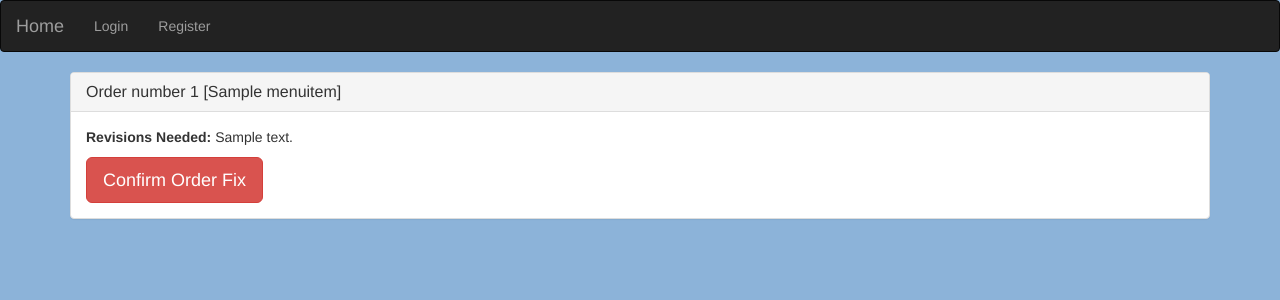
After one commit to KiaraRaynS/restaurant_app-07-07-16, a Django app: page /order/confirmrevision/1/ in a window 1280 px wide. The commit adds this page. Shown: the top 300 px of the page. Run offline with Django 3.2, Linux system fonts and the light colour scheme; tables that the repository leaves empty hold one stand-in row (values such as "Sample post"); some libraries are stand-ins or nearby versions.

Commit message:
Cooks now able to mark revisions as finished

```diff
--- /dev/null
+++ b/mightyrestaurant/appmightyrestaurant/templates/confirmorderrevisionview.html
@@ -0,0 +1,16 @@
+{% extends 'base.html' %}
+
+{% block bodycontent %}
+<div class="panel panel-default">
+  <div class="panel-heading">
+    <h3 class="panel-title">Order number {{order.id}} [{{order.orderitem}}]</h3>
+  </div>
+  <div class="panel-body">
+    <p><b>Revisions Needed:</b> {{ order.revision }}</p>
+    <form type='' method='post'>
+      {% csrf_token %}
+      <input class='btn btn-lg btn-danger' type='submit' value='Confirm Order Fix'>
+    </form>
+  </div>
+</div>
+{% endblock %}
--- a/mightyrestaurant/appmightyrestaurant/templates/indexview.html
+++ b/mightyrestaurant/appmightyrestaurant/templates/indexview.html
@@ -16,7 +16,6 @@
           {% if food.foodtype == item %}
             <h4><p>{{ food.title }}</p></h4>
             <a href="{% url 'updatemenuitemview' food.id %}" class='btn btn-success'>Update</a>
-            <!-- NEEDS TO BE WIRED -->
             <a href="{% url 'deletemenuitemview' food.id %}" class='btn btn-danger'>Delete</a>
           {% endif %}
           {% endfor %}
@@ -37,7 +36,7 @@
           <div class="panel-footer">
             <i>{{order.orderdate}}</i>
             <b><p>*{{order.notes}}</p></b>
-            <a class='btn btn-primary btn-lg' href=''>Order Fixed</a>
+            <a class='btn btn-primary btn-lg' href='{% url 'confirmorderrevisionview' order.id %}'>Order Fixed</a>
           </div>
           </div>
         {% endif %}
@@ -89,7 +88,7 @@
           <p></p>
           {% endfor %}
               <!-- If all items are cooked-->
-              <p><input class='btn btn-primary' type='submit' value='Pay'></p>
+              <a class='btn btn-primary' href="">Review Order and Pay</a>
         </div>
       </div>
     {% endfor %}
--- a/mightyrestaurant/appmightyrestaurant/views.py
+++ b/mightyrestaurant/appmightyrestaurant/views.py
@@ -169,3 +169,18 @@ class ConfirmOrderDoneView(UpdateView):
     def form_valid(self, form):
         form.instance.foodstatus = True
         return super(ConfirmOrderDoneView, self).form_valid(form)
+
+
+class ConfirmOrderRevisionView(UpdateView):
+    model = Order
+    fields = ['revisionstatus']
+    success_url = '/'
+    template_name = 'confirmorderrevisionview.html'
+
+    def get_object(self):
+        ordernumber = self.kwargs['pk']
+        return Order.objects.get(id=ordernumber)
+
+    def form_falid(self, form):
+        form.instance.revisionstatus = False
+        return super(ConfirmOrderRevisionView, self).form_valud(form)
--- a/mightyrestaurant/mightyrestaurant/urls.py
+++ b/mightyrestaurant/mightyrestaurant/urls.py
@@ -8,7 +8,7 @@ from appmightyrestaurant.views import CreateMenuItemView, DeleteMenuItemView, Up
 # Server Views
 from appmightyrestaurant.views import SeatCustomersView, TakeCustomerOrderView, TableOrdersView, OrderUpdateView
 # Cook Views
-from appmightyrestaurant.views import ConfirmOrderDoneView
+from appmightyrestaurant.views import ConfirmOrderDoneView, ConfirmOrderRevisionView
 
 
 urlpatterns = [
@@ -32,4 +32,5 @@ urlpatterns = [
     url(r'^order/serverrevise/(?P<pk>\d+)/$', OrderUpdateView.as_view(), name='orderupdateview'),
     # Cook options
     url(r'^order/confirmcooked/(?P<pk>\d+)/$', ConfirmOrderDoneView.as_view(), name='confirmorderdoneview'),
+    url(r'^order/confirmrevision/(?P<pk>\d+)/$', ConfirmOrderRevisionView.as_view(), name='confirmorderrevisionview'),
 ]
```
